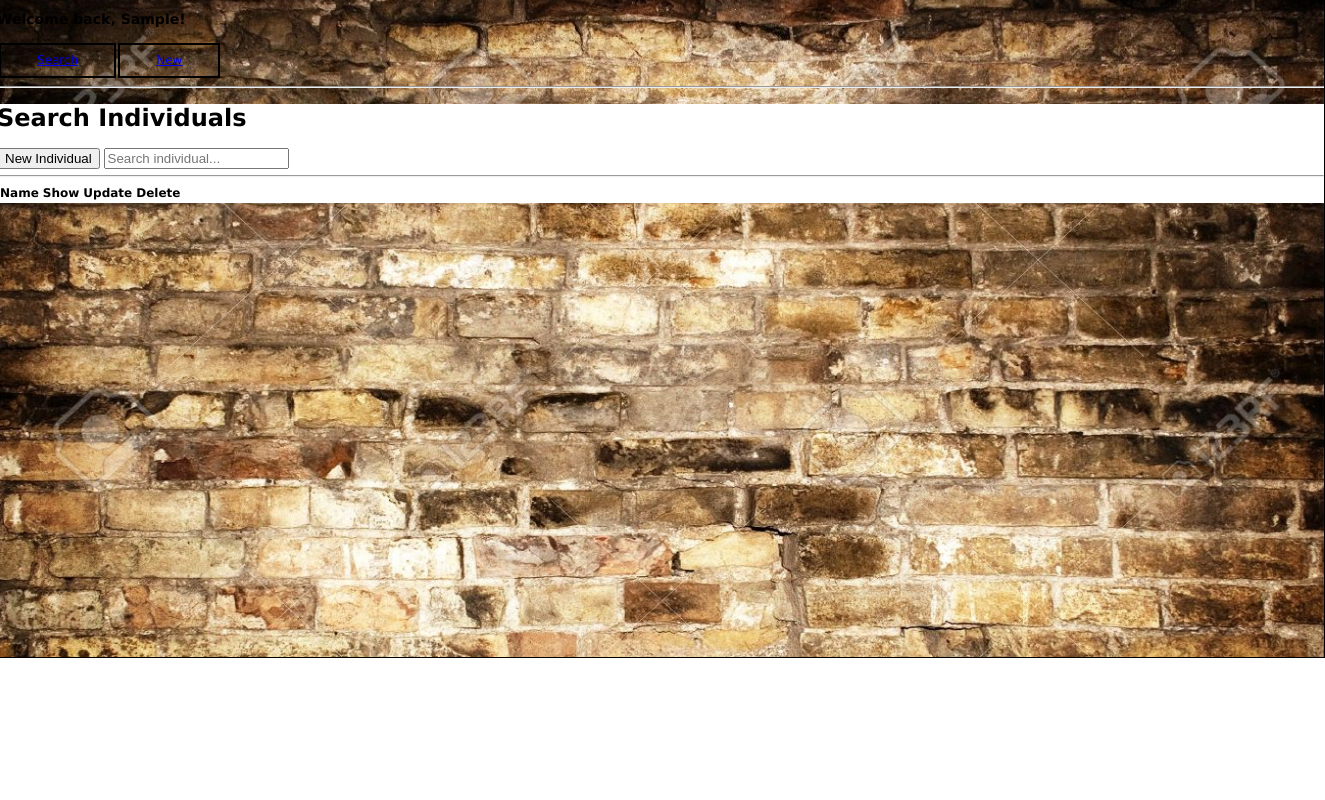
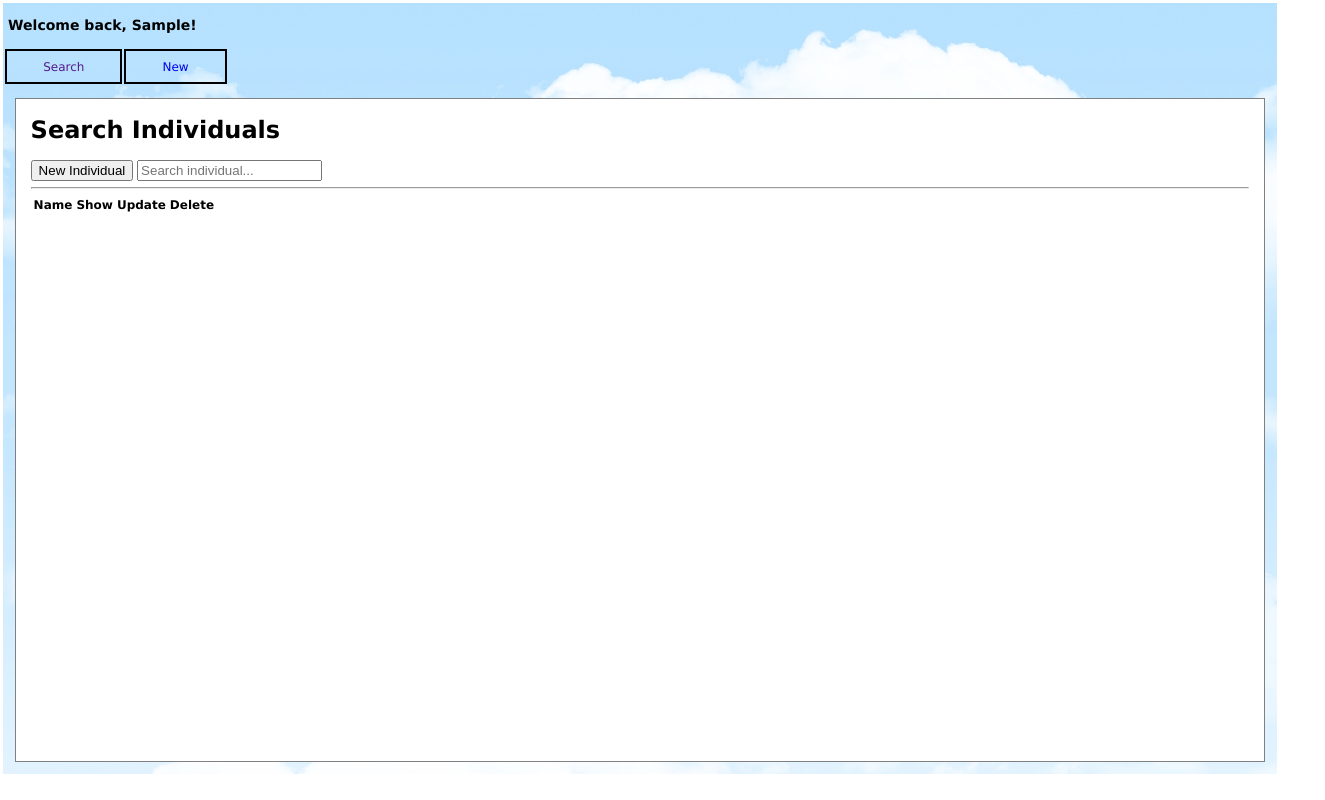
Before and after one commit to ajritch/halo, a website: page client/index.html at #/individuals/index in a window 1280 px wide. Both pictures are taken after typing "Sample" into the empty fields and a click on the button "Enter". Shown: the whole page, 1325 px wide, since content can reach past the window. Drawn offline with nearby package versions, Linux system fonts and the light colour scheme; some packages are replaced by stand-ins of ours; no server answers.

Commit message:
some more styling

```diff
--- a/client/assets/controllers/individual/individualIndexController.js
+++ b/client/assets/controllers/individual/individualIndexController.js
@@ -3,7 +3,6 @@ app.controller('individualIndexController', ['$scope', 'userFactory', 'individua
 
     userFactory.getUser(function(data) {
       $scope.user = data;
-      console.log("$scope.user", $scope.user);
       if (!$scope.user.username)
         $scope.user.username = "";
       else
@@ -27,6 +26,7 @@ app.controller('individualIndexController', ['$scope', 'userFactory', 'individua
         $scope.index();
     };
     $scope.index();
+
 /*
   OUR $scope.create function goes here <-- $scope because we need to access this method
   with ng-submit or ng-click (from the form in the previous assignment).
--- a/client/assets/factories/userfactory.js
+++ b/client/assets/factories/userfactory.js
@@ -3,10 +3,12 @@ app.factory('userFactory', function($http){
     var factory = {}
 
     factory.getUser = function(callback) {
+        //console.log("retrieving user:", _user);
         callback(_user);
     }
 
     factory.setUser = function(user, callback){
+        console.log("setting user:", user);
         _user = user;
         callback(_user);
         // $http.post('/users', user).then(function(data){
--- a/client/partials/index_individual.html
+++ b/client/partials/index_individual.html
@@ -1,13 +1,12 @@
-<div id="loginpage" style="background-image: url('static/images/4005651-old-wall-background-Stock-Photo-urban.jpg'); background-size: 100% 130%">
-    <h3>Welcome back{{user.username}}!</h3>
+<div class="applicationpage" style="background-image: url('static/images/skybackground.jpg'); background-size: 100% 130%">
+    <h3>&nbsp;Welcome back{{user.username}}!</h3>
     <table>
         <tr class="navtabs">
-            <td><a href="#/individuals/index">Search</a></td>
-            <td><a href="#/individuals/new">New</a></td>
+            <td><a href="">Search</div></td>
+            <td id="newBtn"><a href="#/individuals/new">New</a></td>
         </tr>
     </table>
-    <hr>
-    <div class="bg-white">
+    <div class="content bg-white">
         <h1>Search Individuals</h1>
         <a href="#/individuals/new"><button>New Individual</button></a>
         <input type="text" name="search" ng-model="searchText" placeholder="Search individual...">
--- a/client/static/style.css
+++ b/client/static/style.css
@@ -1,9 +1,15 @@
 #loginpage {
-    width: 105%;
-    height: 55em;
+    width: 110%;
+    height: 70em;
     background-color: #444;
-    border: 1px solid black;
     margin: -1em;
+}
+
+.applicationpage {
+    background-color: #444;
+    margin: -0.4em;
+    /*border: 1px solid black;*/
+    overflow-y: auto;
 }
 
 .loginpage-divs {
@@ -40,6 +46,13 @@ body {
     background-color: white;
 }
 
-.maindiv {
-    ;
+.content {
+    height: 55em;
+    margin: 1em;
+    padding: 0.1em 1.2em;
+    border: 1px solid grey;
 }
+
+a {
+    text-decoration: none;
+}
```
